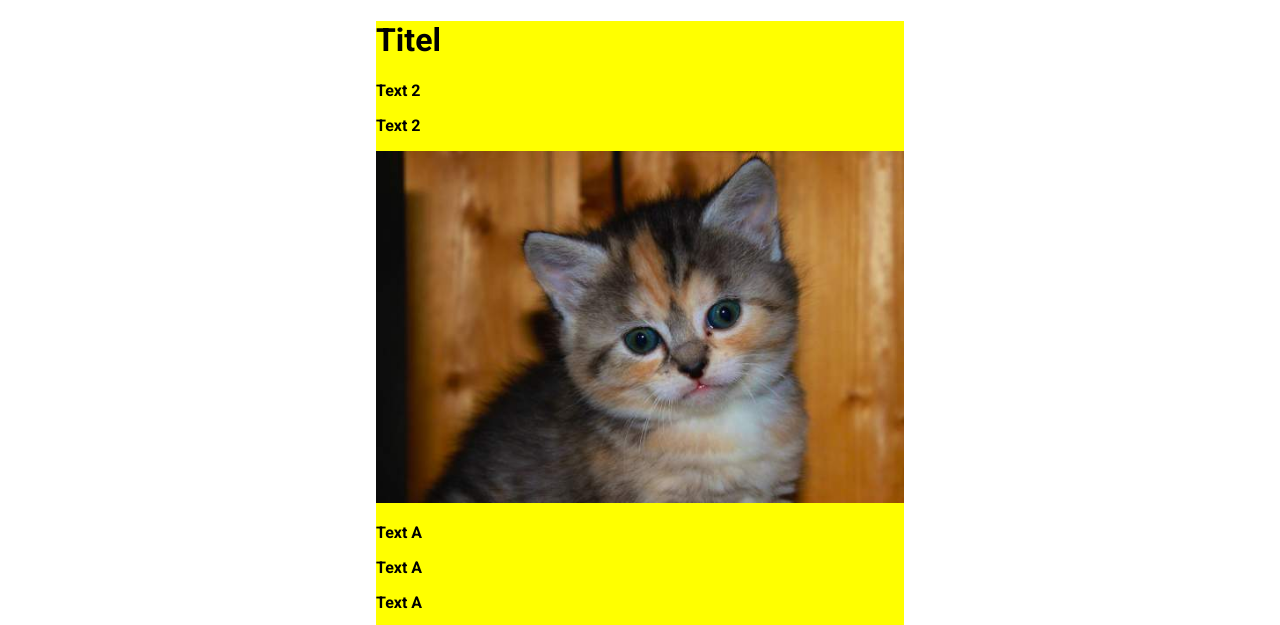
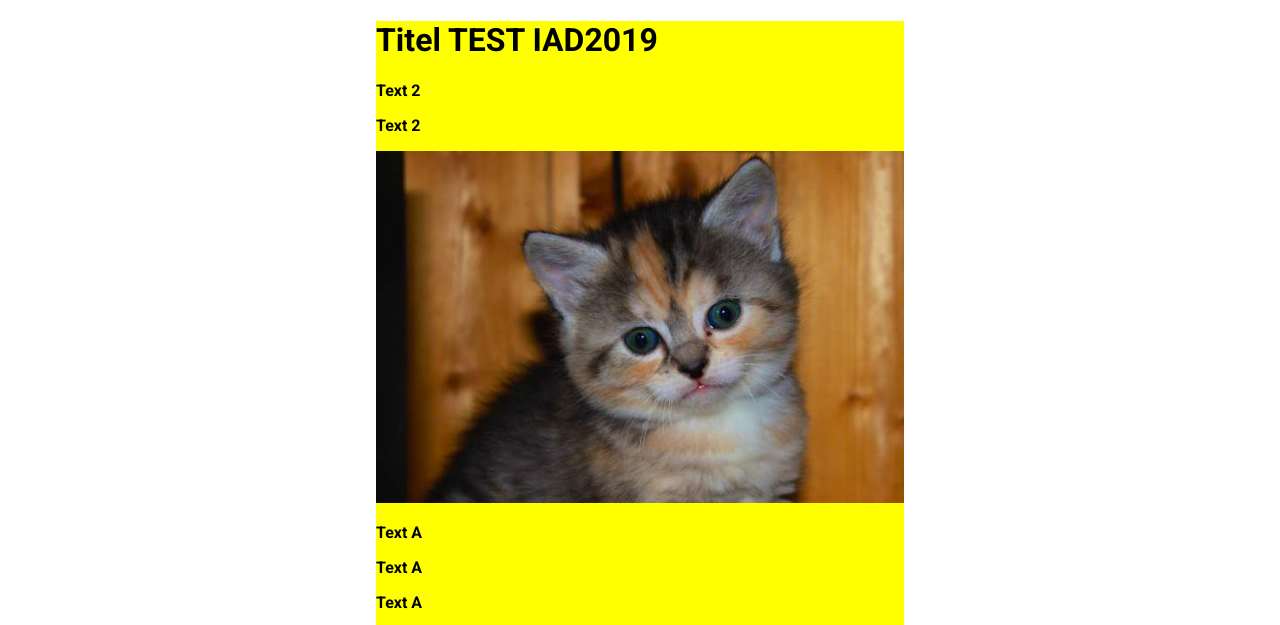
Before and after one commit to signalwerk/portfolio-iad2019, a plain HTML site: page docs/index.html in a window 1280 px wide. Shown: the top 625 px of the page. Drawn offline with Linux system fonts and the light colour scheme.

Commit message:
Test Demo

```diff
--- a/docs/index.html
+++ b/docs/index.html
@@ -11,7 +11,7 @@
   </head>
   <body>
     <div class="spalte">
-      <h1>Titel</h1>
+      <h1>Titel TEST IAD2019</h1>
       <p>Text 2</p>
       <p>Text 2</p>
 
```
